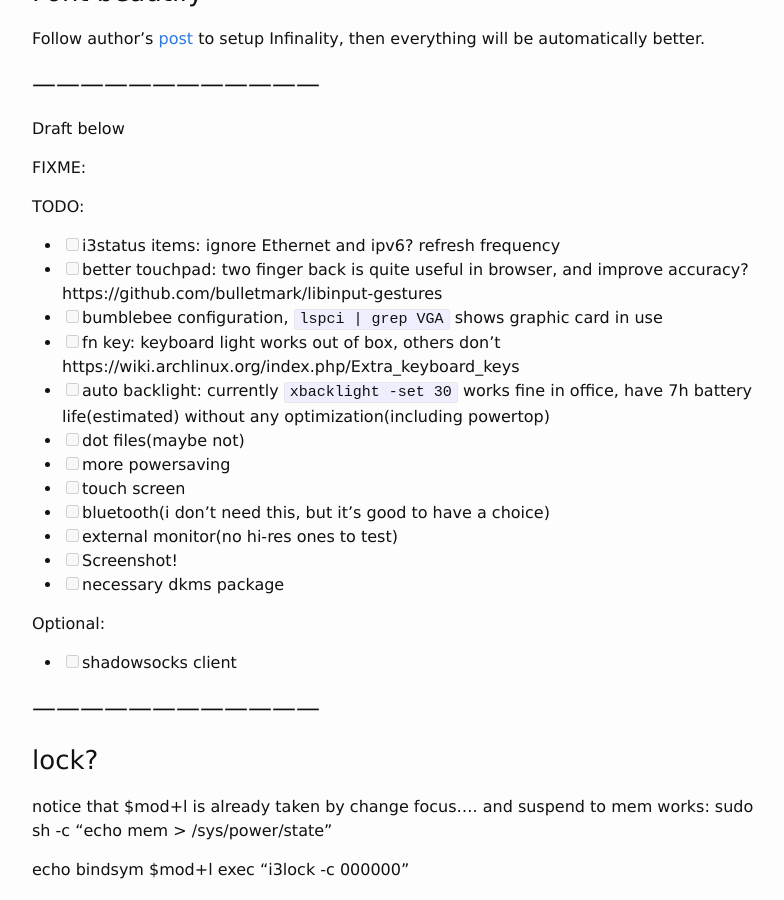
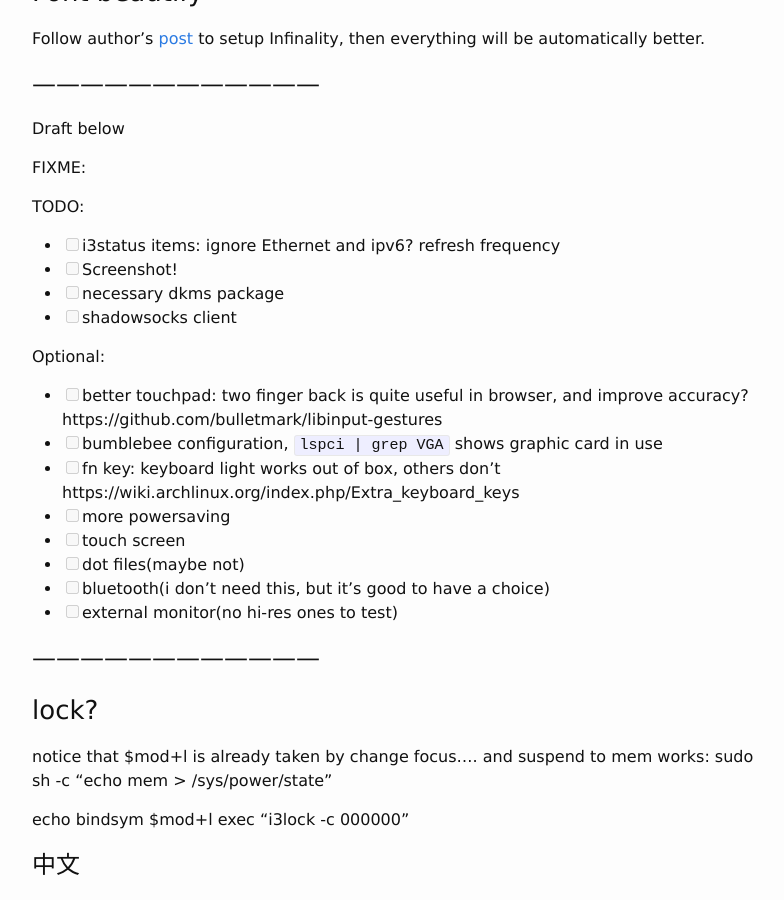
Before and after one commit to ahxxm/ahxxm.github.io, a Jekyll site: the page built from _posts/2016-04-19-arch-xps-9550.md, in a window 1280 px wide and 900 px high, scrolled down 7650 px. Shown: the whole window, without its empty margins (238-1022 px from the left). Built offline with Jekyll 4.4.1, drawn with Linux system fonts in a browser that asks for light colours.

```diff
--- a/_posts/2016-04-19-arch-xps-9550.md
+++ b/_posts/2016-04-19-arch-xps-9550.md
@@ -329,22 +329,20 @@ FIXME:
 TODO:
 
 - [ ] i3status items: ignore Ethernet and ipv6? refresh frequency
+- [ ] Screenshot!
+- [ ] necessary dkms package
+- [ ] shadowsocks client
+
+Optional:
+
 - [ ] better touchpad: two finger back is quite useful in browser, and improve accuracy? https://github.com/bulletmark/libinput-gestures
 - [ ] bumblebee configuration, `lspci | grep VGA` shows graphic card in use
 - [ ] fn key: keyboard light works out of box, others don't https://wiki.archlinux.org/index.php/Extra_keyboard_keys
-- [ ] auto backlight: currently `xbacklight -set 30` works fine in office, have 7h battery life(estimated) without any
-optimization(including powertop)
-- [ ] dot files(maybe not)
 - [ ] more powersaving
 - [ ] touch screen
+- [ ] dot files(maybe not)
 - [ ] bluetooth(i don't need this, but it's good to have a choice)
 - [ ] external monitor(no hi-res ones to test)
-- [ ] Screenshot!
-- [ ] necessary dkms package
-
-Optional:
-
-- [ ] shadowsocks client
 
 
 # ------------------------------------
```
